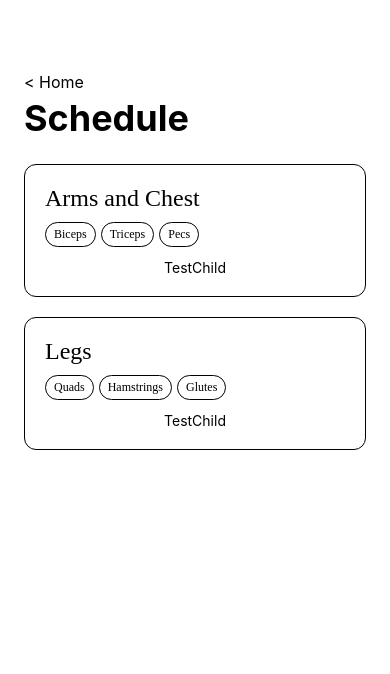
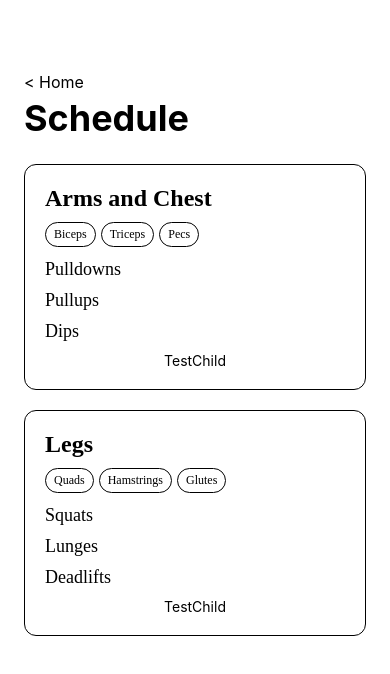
Before and after one commit to P4ck-a-Punch/component-gallery, a React Native app: screen / in a window 390 px wide. Shown: the top 674 px of the page. Built offline with nearby package versions, Linux system fonts and the light colour scheme.

Commit message:
create exercise list in ExerciseCards

```diff
--- a/Components/Exercises.tsx
+++ b/Components/Exercises.tsx
@@ -5,7 +5,8 @@ import Card from './Card'
 // import { useFonts } from 'expo-font'
 
 const style = StyleSheet.create({
-	heading: {
+	exercise_heading: {
+		fontWeight: '600',
 		fontSize: 24,
 		fontFamily: 'IBMPlexSansCond-Medium',
 		alignItems: 'flex-start',
@@ -14,11 +15,15 @@ const style = StyleSheet.create({
 		marginBottom: 10,
 	},
 	exercise_listitem: {
-		fontSize: 24,
-		fontFamily: 'IBMPlexSansCond-Medium',
 		alignItems: 'flex-start',
+		justifyContent: 'flex-start',
 		width: '100%',
 		marginBottom: 10,
+	},
+	exercise_listitem_text: {
+		fontWeight: '300',
+		fontFamily: 'IBMPlexSansCondensed-Regular',
+		fontSize: 18,
 	},
 	tag_text: {
 		fontFamily: 'IBMPlexSansCondensed-Regular',
@@ -55,11 +60,15 @@ const Tag = (props: { key: string; text: string }) => {
 }
 
 const ExerciseHeading = (props: { label: string }) => {
-	return <Text style={style.heading}>{props.label}</Text>
+	return <Text style={style.exercise_heading}>{props.label}</Text>
 }
 
-const ExerciseListItem = (props: { key: string }) => {
-	return <Text>{props.key}</Text>
+const ExerciseListItem = (props: { key: string; name: string }) => {
+	return (
+		<View style={style.exercise_listitem}>
+			<Text style={style.exercise_listitem_text}>{props.name}</Text>
+		</View>
+	)
 }
 
 const TagContainer = (props: { children: React.ReactNode }) => {
@@ -99,11 +108,10 @@ const ExerciseCard = (props: {
 				))}
 			</TagContainer>
 
+			{props.exerciseNames.map(exerciseName => (
+				<ExerciseListItem key={exerciseName} name={exerciseName} />
+			))}
 			{props.children}
-
-			{props.exerciseNames.map(exerciseName => (
-				<ExerciseListItem key={exerciseName} />
-			))}
 		</Card>
 	)
 }
```
